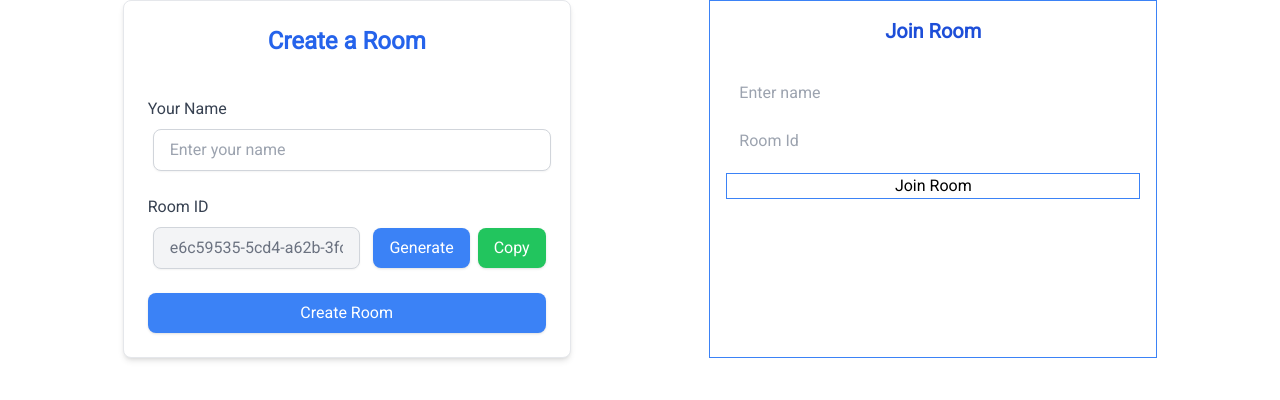
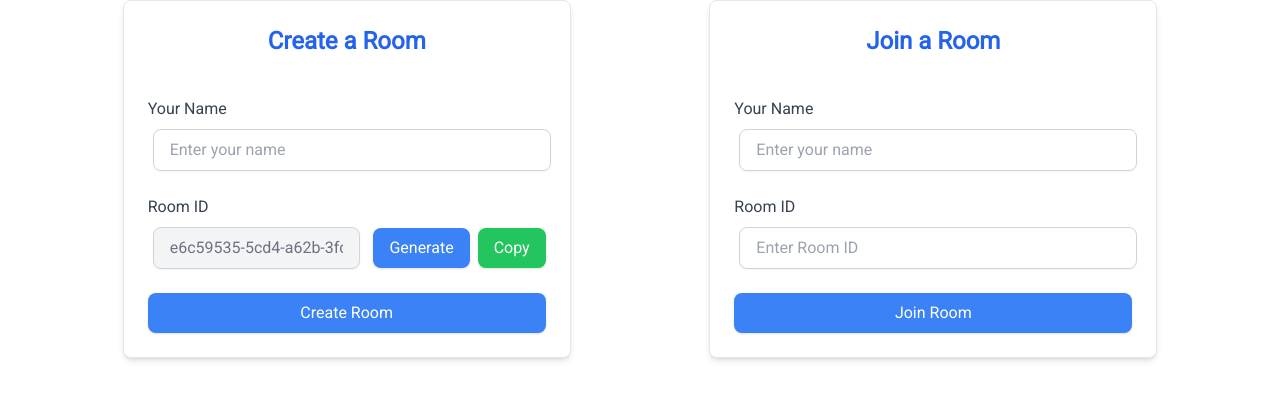
Before and after one commit to Ankush-nitjsr/whiteboard-app, a React (Vite) app in the folder client/: page /room in a window 1280 px wide. Shown: the top 400 px of the page. Built offline with nearby package versions, Linux system fonts and the light colour scheme; no server answers.

Commit message:
chore: Update to remove type errors and enhance UI

```diff
--- a/client/src/components/join-room/JoinRoomForm.tsx
+++ b/client/src/components/join-room/JoinRoomForm.tsx
@@ -1,11 +1,12 @@
-import { useState } from "react";
+import React, { useState } from "react";
 import { useNavigate } from "react-router-dom";
 import { Socket } from "socket.io-client";
+import User from "../../../types/user";
 
 interface JoinRoomFormProps {
   uuid: () => string;
   socket: Socket;
-  setUser: React.Dispatch<React.SetStateAction<string | null>>;
+  setUser: React.Dispatch<React.SetStateAction<User>>;
 }
 
 export const JoinRoomForm = ({ uuid, socket, setUser }: JoinRoomFormProps) => {
@@ -31,27 +32,49 @@ export const JoinRoomForm = ({ uuid, socket, setUser }: JoinRoomFormProps) => {
 
     socket.emit("userJoined", roomData);
   };
+
   return (
     <form
-      className="flex flex-col w-[35%] p-4 space-y-4 border border-blue-500"
+      className="flex flex-col w-full max-w-md p-6 space-y-6 bg-white shadow-md rounded-lg border border-gray-200"
       onSubmit={handleJoinRoom}
     >
-      <h1 className="text-xl font-bold text-blue-700">Join Room</h1>
+      <h1 className="text-2xl font-bold text-blue-600 text-center">
+        Join a Room
+      </h1>
+
+      {/* Name Input */}
+      <div>
+        <label className="block text-gray-700 font-medium mb-2">
+          Your Name
+        </label>
         <input
           type="text"
-        className="px-2 py-1"
-        placeholder="Enter name"
+          className="w-full px-4 py-2 border border-gray-300 rounded-lg shadow-sm focus:outline-none focus:ring-2 focus:ring-blue-500"
+          placeholder="Enter your name"
           value={name}
           onChange={(e) => setName(e.target.value)}
+          required
         />
+      </div>
+
+      {/* Room ID Input */}
+      <div>
+        <label className="block text-gray-700 font-medium mb-2">Room ID</label>
         <input
           type="text"
-        className="px-2 py-1"
-        placeholder="Room Id"
+          className="w-full px-4 py-2 border border-gray-300 rounded-lg shadow-sm focus:outline-none focus:ring-2 focus:ring-blue-500"
+          placeholder="Enter Room ID"
           value={roomId}
           onChange={(e) => setRoomId(e.target.value)}
+          required
         />
-      <button type="submit" className="border border-blue-500">
+      </div>
+
+      {/* Submit Button */}
+      <button
+        type="submit"
+        className="w-full py-2 bg-blue-500 text-white font-medium rounded-lg shadow hover:bg-blue-600 transition"
+      >
         Join Room
       </button>
     </form>
```
Lines whose indentation alone changed are shown as unchanged.
